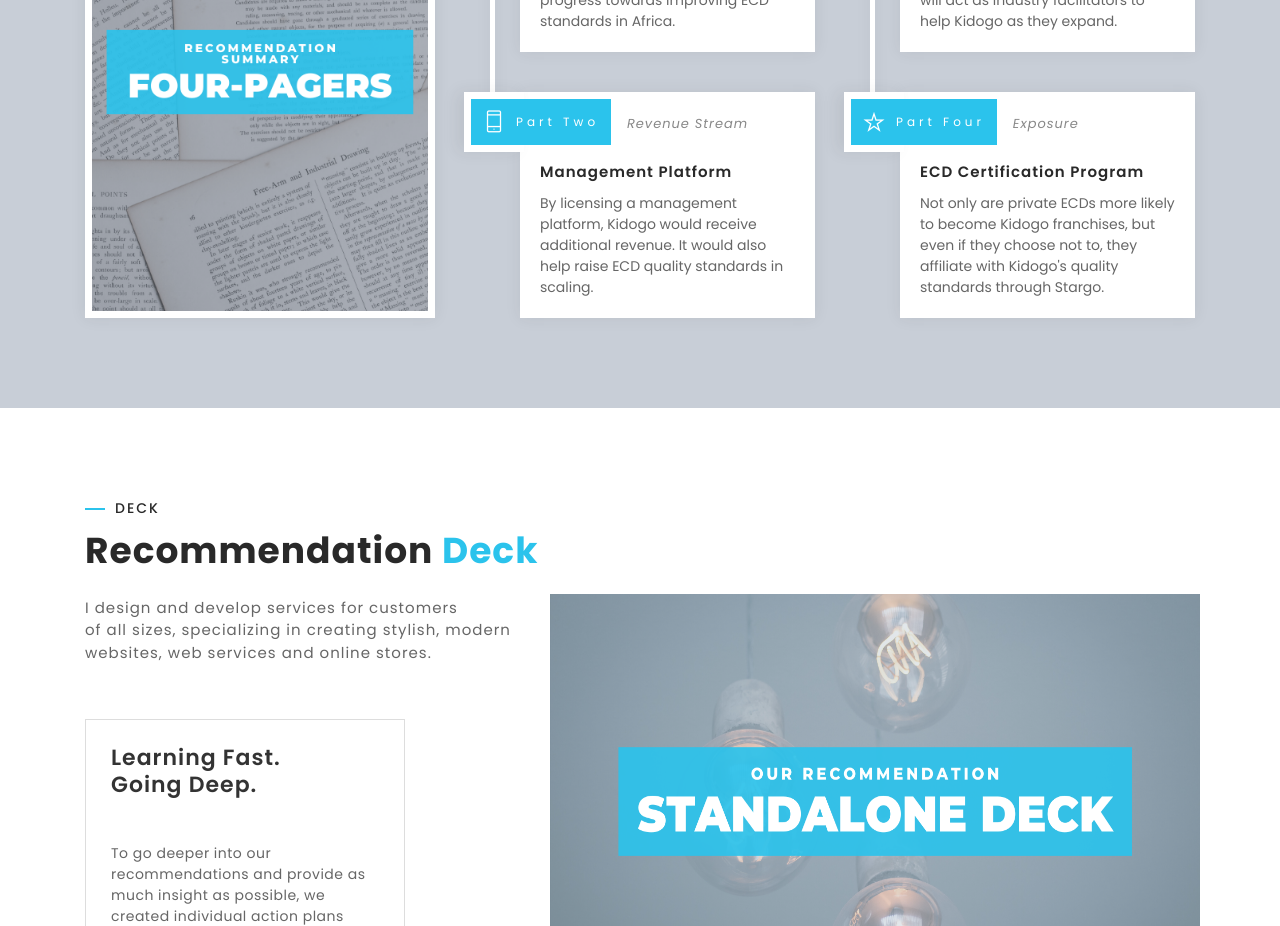
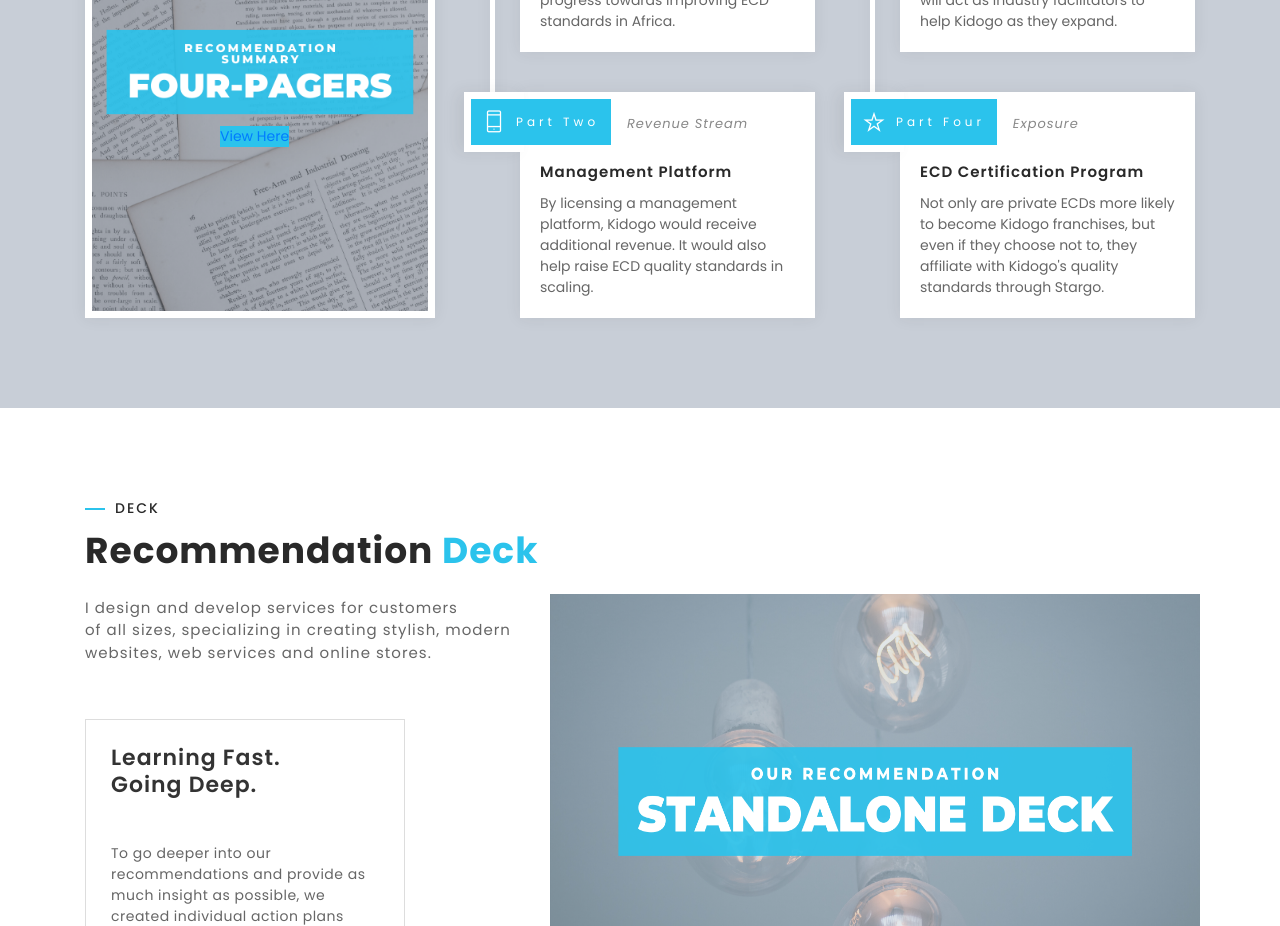
Before and after one commit to kidogomasterplan/kidogomasterplan.github.io, a plain HTML site: page index.html in a window 1280 px wide. Shown: the part 2400-3326 px from the top of the page. Drawn offline with Linux system fonts and the light colour scheme.

Commit message:
Update index.html

```diff
--- a/index.html
+++ b/index.html
@@ -200,6 +200,7 @@
     		<div class="row">
     			<div class="col-md-12 col-lg-4">
     				<div class="resume-img bg-no-repeat bg-cover" style="background-image: url(static/img/fourpager.png);">
+					    <a class="theme-bg" href="https://www.canva.com/design/DAD2i5TukOM/I08awzRIzneDo9GCOOxZQQ/view?utm_content=DAD2i5TukOM&utm_campaign=designshare&utm_medium=link&utm_source=sharebutton" target="_blank" style="position: absolute; left:150px; top:300px;" style="color: white">View Here</a>
     				</div>
     			</div>
     			<div class="col-md-6 col-lg-4">
```
